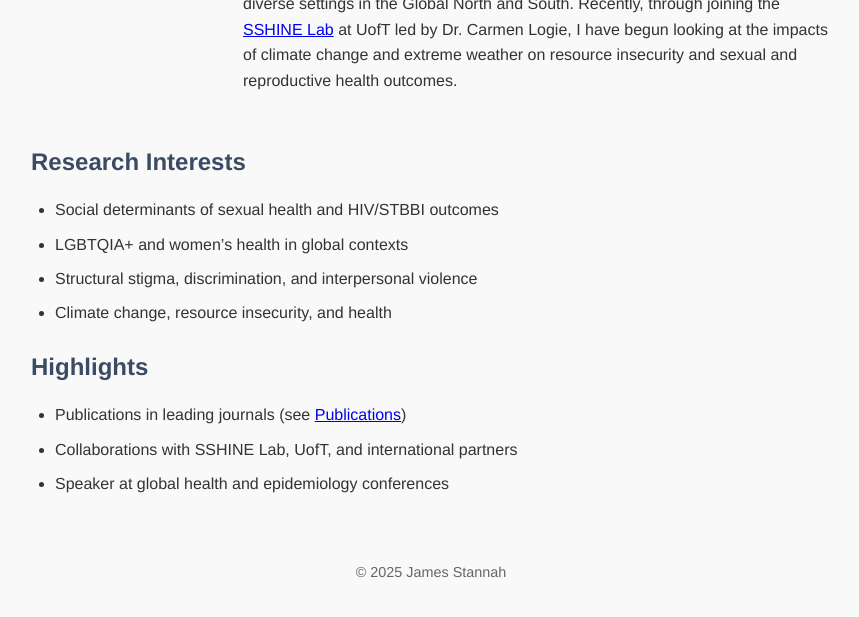
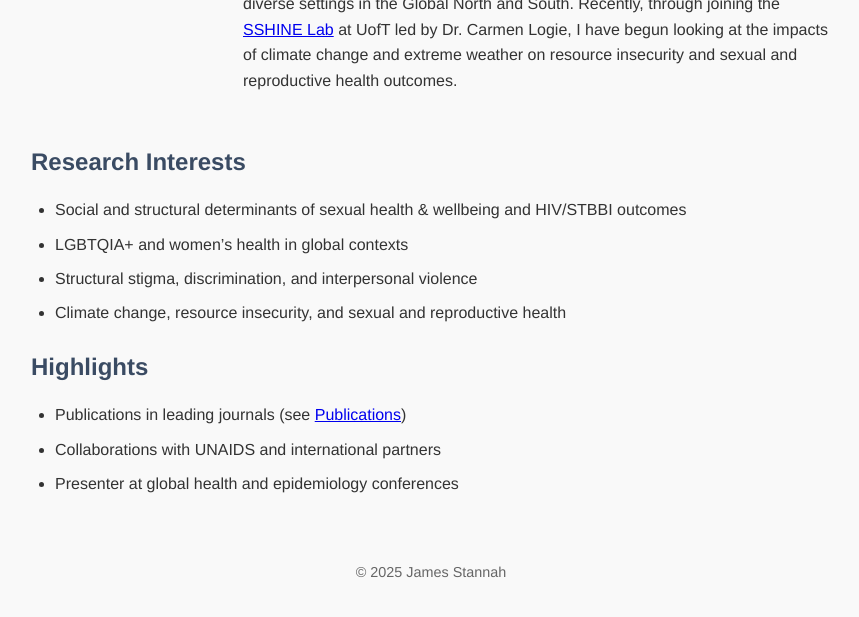
Before and after one commit to jamesstannah/jamesstannah.github.io, a Jekyll site: the page built from index.md, in a window 1280 px wide, cut to the strip 512-1140 px from the top of the page. Shown: the top 617 px of the strip, without its empty margins (209-1068 px from the left). Built offline with Jekyll 4.4.1, drawn with Linux system fonts in a browser that asks for light colours.

Commit message:
Update index.md

```diff
--- a/index.md
+++ b/index.md
@@ -17,12 +17,12 @@ title: "Home"
 </div>
 
 ## Research Interests
-- Social determinants of sexual health and HIV/STBBI outcomes
+- Social and structural determinants of sexual health & wellbeing and HIV/STBBI outcomes
 - LGBTQIA+ and women’s health in global contexts
 - Structural stigma, discrimination, and interpersonal violence
-- Climate change, resource insecurity, and health
+- Climate change, resource insecurity, and sexual and reproductive health
 
 ## Highlights
 - Publications in leading journals (see [Publications](/publications/))
-- Collaborations with SSHINE Lab, UofT, and international partners
-- Speaker at global health and epidemiology conferences
+- Collaborations with UNAIDS and international partners
+- Presenter at global health and epidemiology conferences
```
